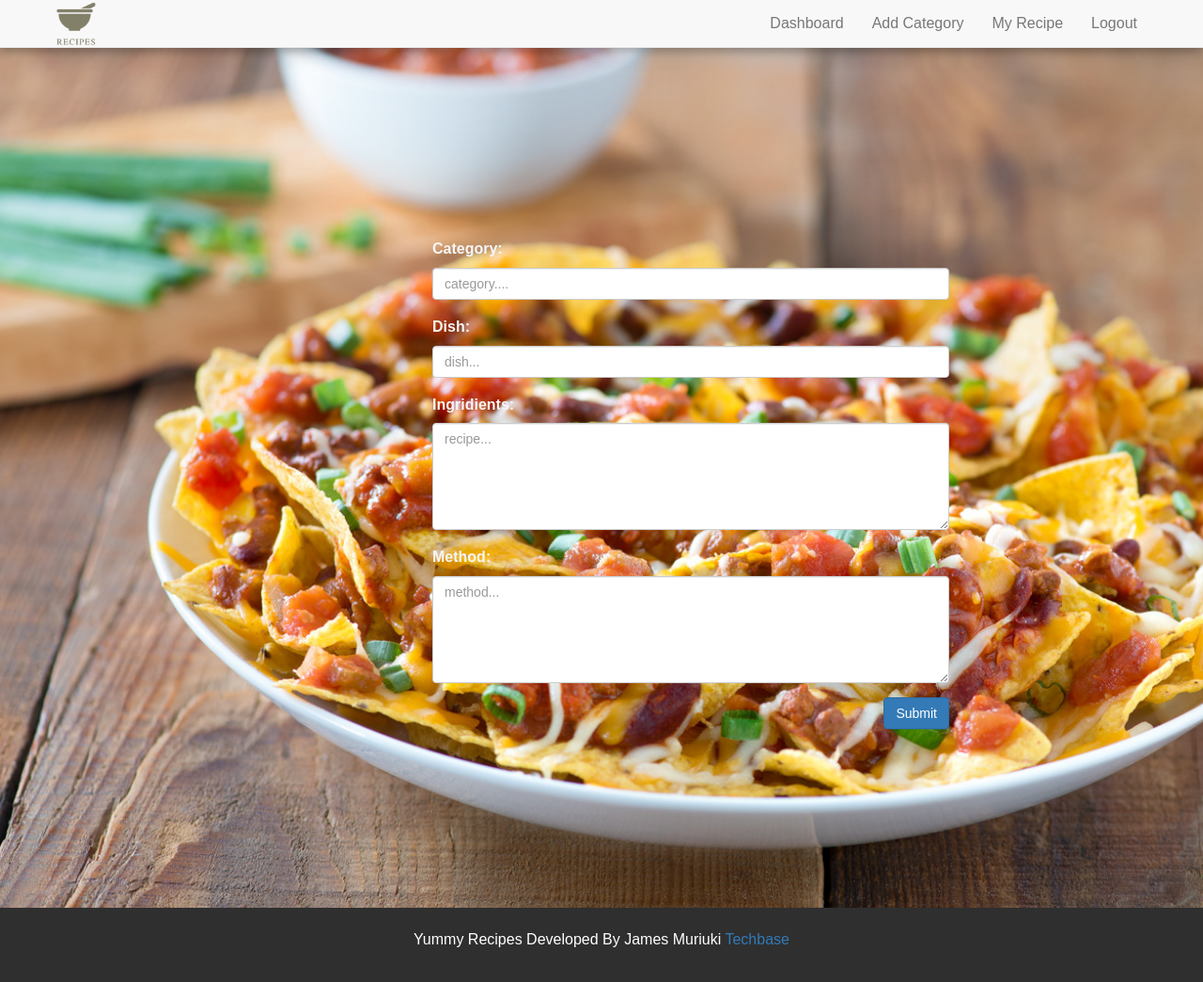
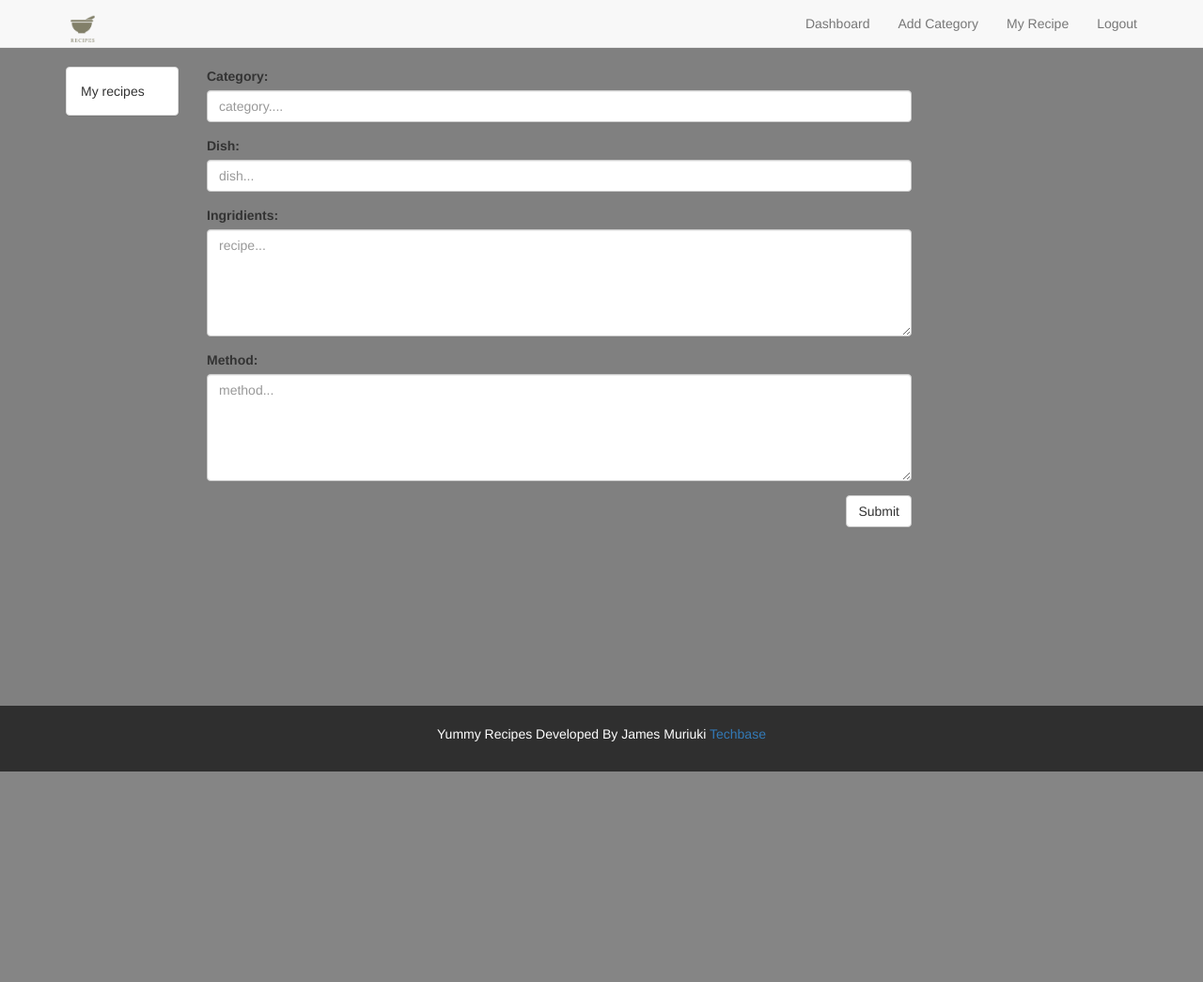
Before and after one commit to james947/Recipee-App-modernMvc-, a Python web app: template templates/addCategory.html in a window 1280 px wide. Shown: the whole page at 94% size. After the commit the page ends 821 px from the top, so only its background shows below. Run offline with Jinja, Linux system fonts and the light colour scheme; the template is opened without the code that fills it, so the values that code supplies are empty.

Commit message:
Modified background and Add css inside head tags

```diff
--- a/templates/addCategory.html
+++ b/templates/addCategory.html
@@ -4,13 +4,40 @@
     <meta charset="UTF-8">
     <title>Yummy Recipes</title>
     <link rel="stylesheet" href="../static/css/bootstrap.css">
-    <link rel="stylesheet" href="../static/css/style.css">
+
+        <style>
+        body{
+            background-color: gray;
+
+        }
+
+        .bg-4 {
+            background-color: #2f2f2f;
+            color: #ffffff;
+            margin-top: 190px;
+            padding: 20px;
+        }
+
+        .logo1{
+        height: 50px;
+        padding-left: 5px;
+        padding-right: 10px;
+        padding-bottom: 20px;
+    }
+
+         #pane {
+                width: 150px;
+            }
+
+    </style>
+
+
 </head>
 <body>
     <nav class="navbar navbar-default navbar-static-top"><!--start of navbar-->
         <div class="container">
             <div class="navbar-header">
-                <a class="navbar-brand" href="#"><img src="../static/images/img.png" class="logo"></a>
+                <a class="navbar-brand" href="#"><img src="../static/images/img.png" class="logo1"></a>
             </div>
         <ul class="nav navbar-nav navbar-right">
              <li><a href="dashboard.html">Dashboard</a></li>
@@ -22,7 +49,11 @@
         </nav>
         <div class="container">
         <div class="row" id="editForm">
-          <div class="col-sm-4"></div>
+          <div class="col-sm-4" id="pane">
+                  <div class="panel panel-default">
+                      <div class="panel-body">My recipes</div>
+                  </div>
+          </div>
            <div class="col-sm-8">
             <form class="sForm" action="">
                   <div class="form-group">
@@ -42,7 +73,7 @@
                     <label for="method">Method:</label>
                     <textarea class="form-control" rows="5" name="comment" placeholder="method..."></textarea>
                   </div>
-                  <button type="submit" class="btn btn-primary pull-right">Submit</button>
+                  <button type="submit" class="btn btn-default pull-right">Submit</button>
             </form><!--end of name-->
             </div>
         </div>
```
